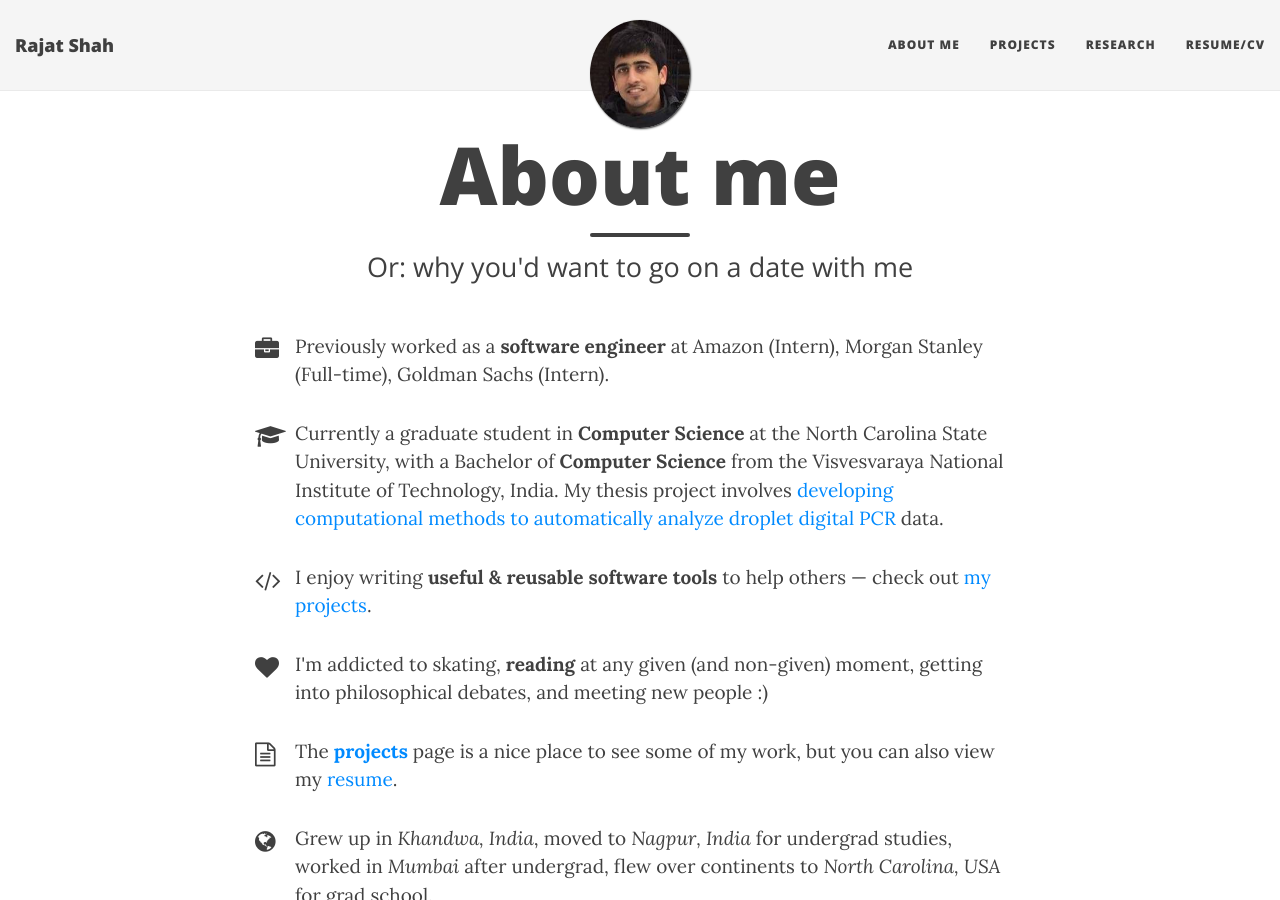
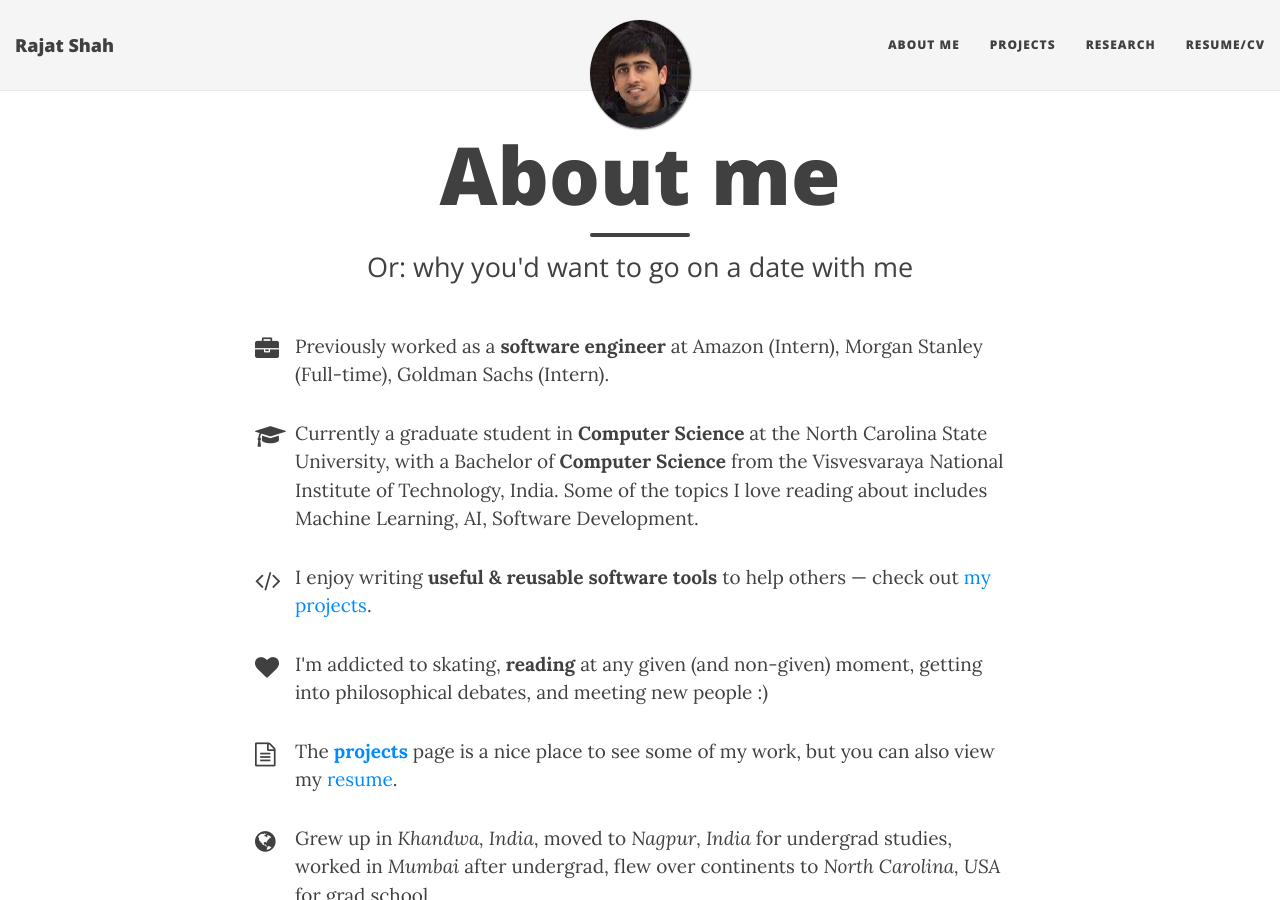
Before and after one commit to shahrajat/shahrajat.github.io, a Jekyll site: the page built from aboutme.html, in a window 1280 px wide and 900 px high. Built offline with Jekyll 4.4.1, drawn with Linux system fonts in a browser that asks for light colours; nearby versions of some CDN libraries.

Commit message:
Updated aboutme.html

```diff
--- a/aboutme.html
+++ b/aboutme.html
@@ -16,9 +16,7 @@ Previously worked as a <strong>software engineer</strong> at Amazon (Intern), Mo
 <p class="about-text">
 <span class="fa fa-graduation-cap about-icon"></span>
 Currently a graduate student in <strong>Computer Science</strong> at the North Carolina State University, with a Bachelor of <strong>Computer Science</strong> from the
-Visvesvaraya National Institute of Technology, India. My thesis project involves
-<a href="https://github.com/shahrajat" target="_blank">developing computational methods to automatically analyze
-droplet digital PCR</a> data.
+Visvesvaraya National Institute of Technology, India. Some of the topics I love reading about includes Machine Learning, AI, Software Development.
 </p>
 
 <p class="about-text">
```
